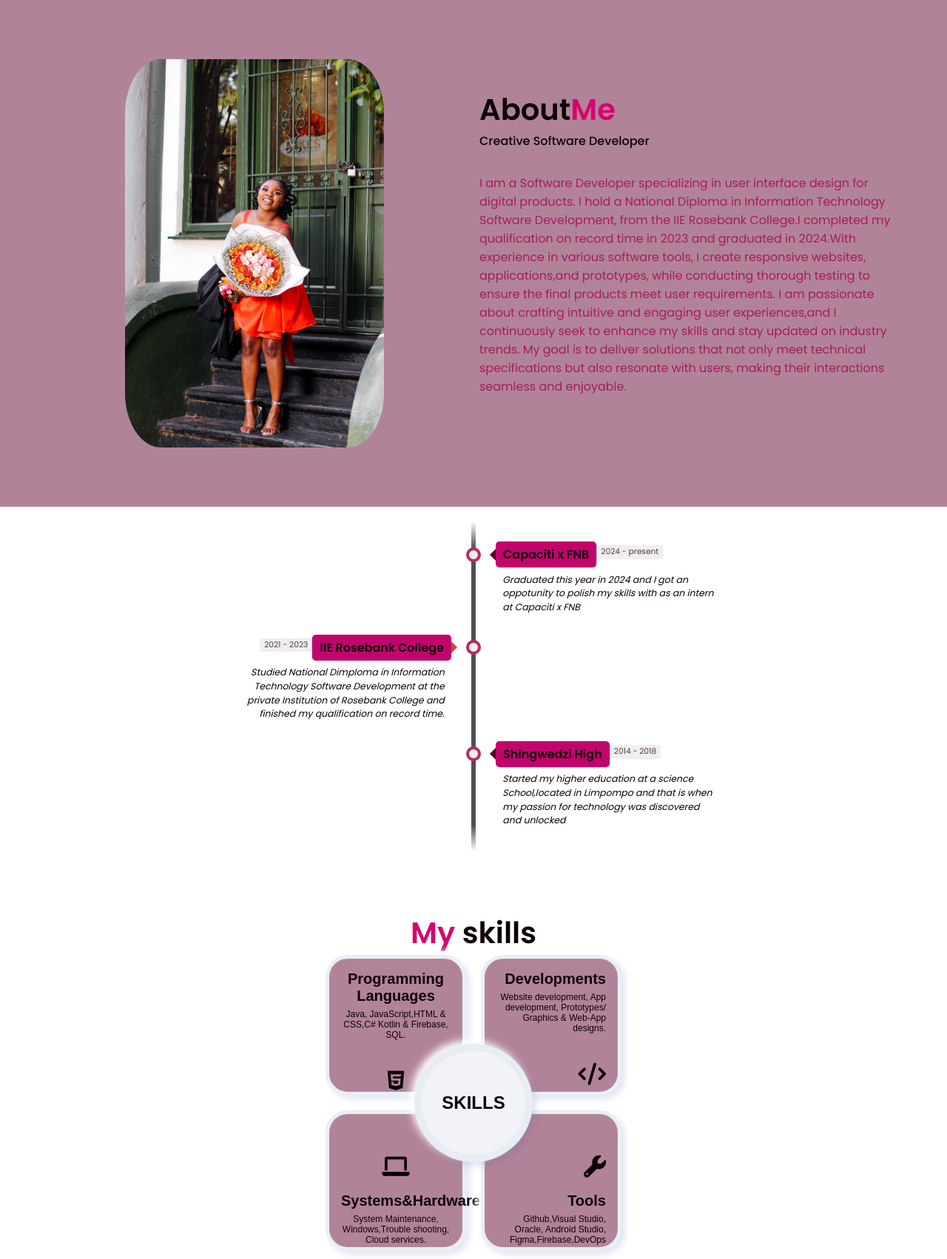
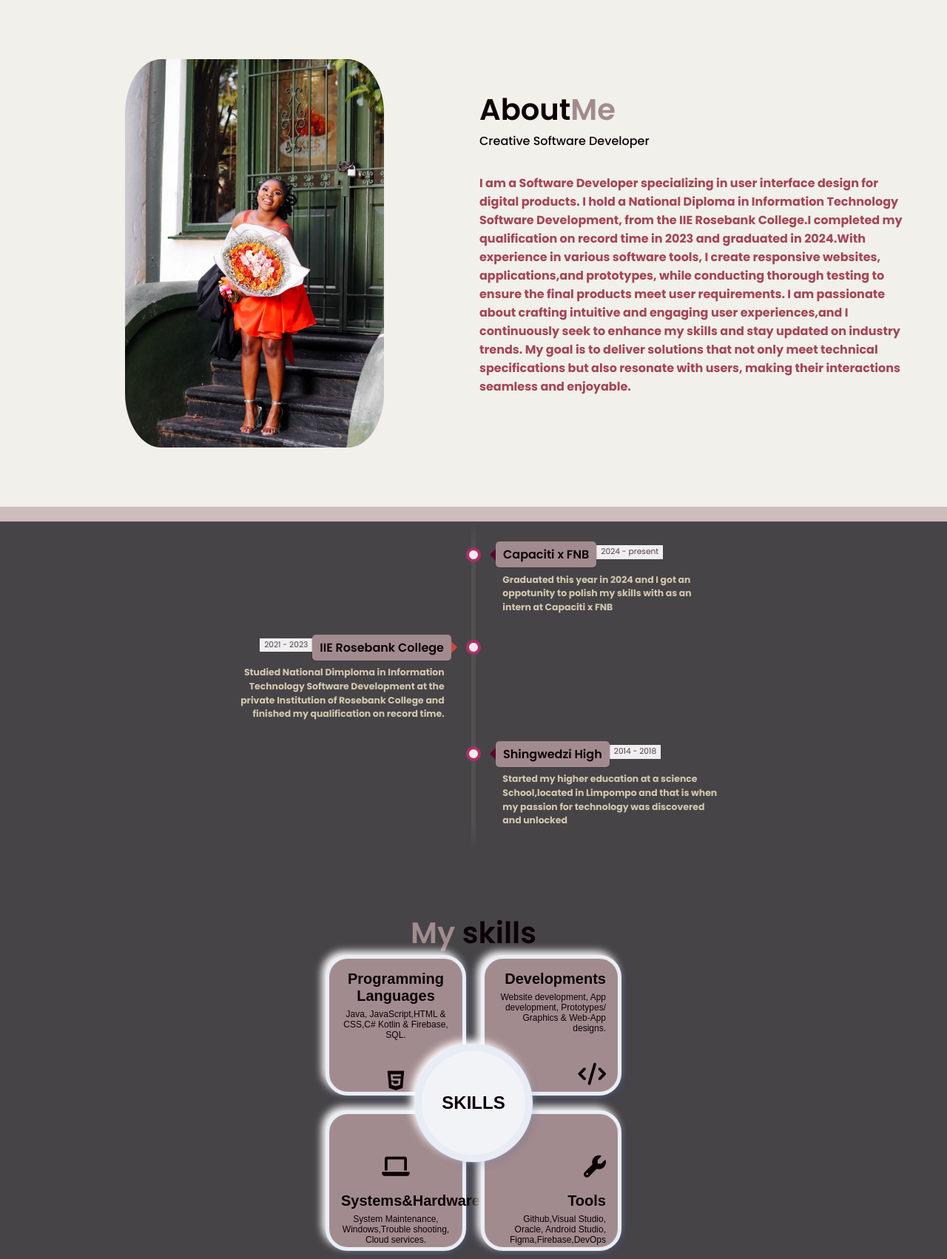
Before and after one commit to Valerietshuma/MyPortfolio, a plain HTML site: page PortF/index.html in a window 1280 px wide. Shown: the part 800-2502 px from the top of the page at 74% size. Drawn offline with nearby package versions, Linux system fonts and the light colour scheme; a script that the page names is missing.

Commit message:
changed the theme of portfolio

```diff
--- a/PortF/css/Style.css
+++ b/PortF/css/Style.css
@@ -1,19 +1,30 @@
 @import url("https://fonts.googleapis.com/css2?family=Poppins:wght@400;500;600;700&display=swap");
 
 :root {
-    --primary-color: #000000;
-    --secondary-color: #d6046d;
+    --primary-color: #F1F0EA;
+    --secondary-color: #a28b8e;
     --secondary-color-dark: #9c058d;
-    --text-dark: #b18399;
-    --text-light: #a81b5d;
+    --text-dark: #423741;
+    --text-light: #a54657;
     --white: #0c0005;
     --max-width: 1200px;
+
+    --text: #F1F0EA;
+    --background: #ccbcbc;
+
+
+--primary: #2d0320;
+--secondary: #474448;
+--accent: #d1c6ad;
+
   }
 * {
     padding: 0;
     margin: 0;
     box-sizing: border-box;
+
   }
+
 
   .section__container {
     max-width: var(--max-width);
@@ -54,13 +65,13 @@
     border: none;
     border-radius: 5px;
     color: var(--white);
-    background-color: var(--secondary-color);
+    background-color: var(--primary-color);
     cursor: pointer;
     transition: 0.3s;
   }
 
   .btn:hover {
-    background-color: var(--secondary-color-dark);
+    background-color: var(--text-light);
   }
 
   a {
@@ -71,6 +82,7 @@
   body {
     color: var(--white);
     font-family: "Poppins", sans-serif;
+    background-color: var(--background);
   }
 
   nav {
@@ -111,6 +123,7 @@
     color: var(--text-light);
     max-width: 400px;
     margin: 1rem 0;
+    font-weight: bold;
   }
   .header__container p span {
     color: var(--white);
@@ -133,11 +146,14 @@
 
 
 
-
+  .Skills{
+    background-color: var(--secondary);
+  }
 
   .about,
+
   .project {
-    background-color: var(--text-dark);
+    background-color: var(--text);
   }
 
   .about__container {
@@ -163,11 +179,12 @@
     padding: 2rem 0;
     color: var(--text-light);
     text-align: center;
+    font-weight: bold;
   }
 
   .service,
   footer {
-    background-color: var(--primary-color);
+    background-color: var(--accent);
   }
 
   .service__grid,
@@ -272,7 +289,7 @@
   }
 
   .social__icons .icon:hover {
-    background-color: var(--secondary-color-dark);
+    background-color: var(--text-light);
   }
 
   .footer__form {
@@ -286,7 +303,7 @@
     outline: none;
     border: none;
     border-radius: 5px;
-    color: var(--white);
+    color: var(--primary);
   }
 
   .footer__form textarea {
--- a/PortF/css/projects.css
+++ b/PortF/css/projects.css
@@ -62,19 +62,20 @@
 .container .box:nth-child(1):before,
 .container .box:nth-child(1):after
 {
-  background: linear-gradient(315deg, #eb4d4d, #b8406a)
+  background: linear-gradient(315deg, #474448,#a54657
+  )
 }
 
 .container .box:nth-child(2):before,
 .container .box:nth-child(2):after
 {
-  background: linear-gradient(315deg, #cdb4ee, #d80750)
+  background: linear-gradient(315deg, #F1F0EA, #2D232E)
 }
 
 .container .box:nth-child(3):before,
 .container .box:nth-child(3):after
 {
-  background: linear-gradient(315deg, #f703ff, #470c0c)
+  background: linear-gradient(315deg,  #474448, #2d0320)
 }
 
 .container .box span
@@ -204,7 +205,7 @@
 
 .container .box .content a:hover
 {
-  background: #ec0767;
+  background: #a54657;
   border: 1px solid rgba(245, 242, 243, 0.4);
   box-shadow: 0 1px 15px rgba(233, 58, 101, 0.2);
   color: white;
--- a/PortF/css/skills.css
+++ b/PortF/css/skills.css
@@ -11,7 +11,7 @@
   }
 
   .each {
-    background: #b18399;
+    background: #a28b8e;
     box-shadow: inset 0 0 5px rgba(55, 84, 170, 0),
       inset 0 0 10px rgba(255, 255, 255, 0), 5px 5px 9px rgba(55, 84, 170, 0.15),
       -5px -5px 11px white, inset 0px 0px 2px rgba(255, 255, 255, 0.2);
--- a/PortF/css/timeline.css
+++ b/PortF/css/timeline.css
@@ -62,7 +62,7 @@
 .flag {
   position: relative;
   display: inline;
-  background: rgb(194, 4, 109);
+  background: #a28b8e;
   padding: 6px 10px;
   border-radius: 5px;
 
@@ -157,10 +157,11 @@
   margin: 1em 0.75em 0 0;
 
   font-size: 0.77777em;
-  font-style: italic;
+  font-style: normal;
+  font-weight: bold;
   line-height: 1.5em;
+  color: var(--accent)
 }
-
 .direction-r .desc {
   margin: 1em 0 0 0.75em;
 }
@@ -251,6 +252,7 @@
 	box-shadow: 0 0 1px rgba(0,0,0,0.20);
 
   z-index: 15;
+
 }
 
 .direction-l .desc,
```
